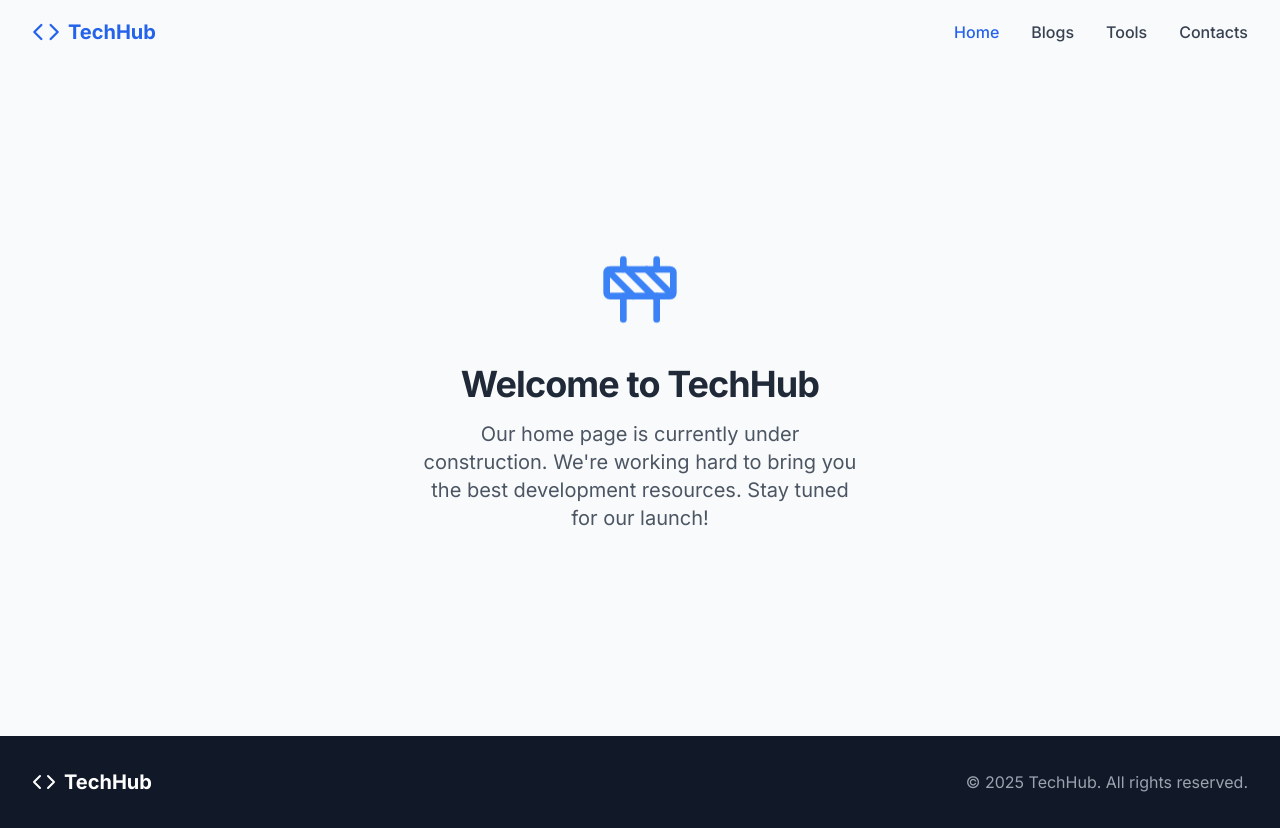
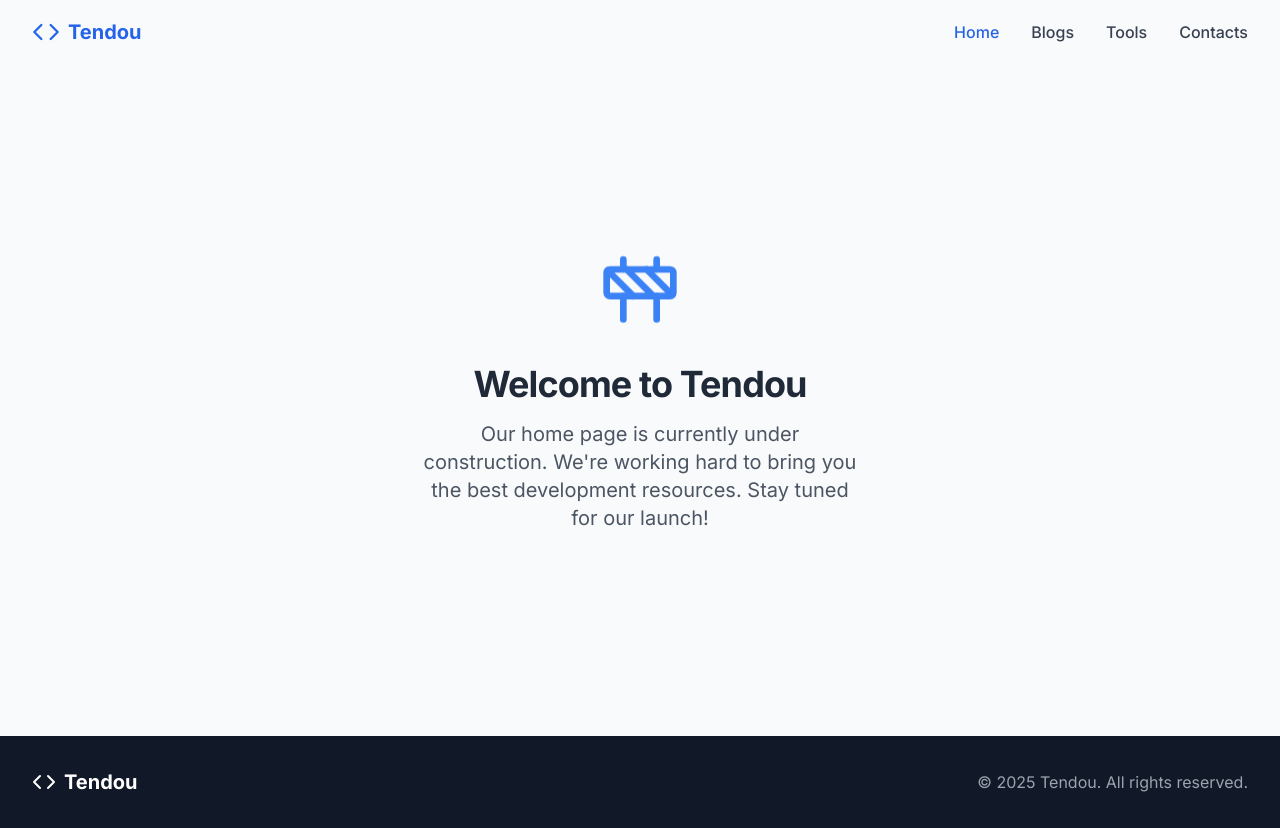
Before and after one commit to erichuanp/erichuanp.github.io, a React (Vite) app: page / in a window 1280 px wide. Built offline with nearby package versions, Linux system fonts and the light colour scheme.

Commit message:
change name

```diff
--- a/index.html
+++ b/index.html
@@ -7,7 +7,7 @@
     <link rel="preconnect" href="https://fonts.googleapis.com">
     <link rel="preconnect" href="https://fonts.gstatic.com" crossorigin>
     <link href="https://fonts.googleapis.com/css2?family=Inter:wght@300;400;500;600;700&display=swap" rel="stylesheet">
-    <title>TechHub - Development Resources</title>
+    <title>Tendou</title>
   </head>
   <body>
     <div id="root"></div>
--- a/package.json
+++ b/package.json
@@ -9,7 +9,7 @@
     "lint": "eslint .",
     "preview": "vite preview",
     "predeploy": "npm run build",
-    "deploy": "gh-pages -d dist -b main"
+    "deploy": "gh-pages -d dist -b main https://github.com/erichuanp/erichuanp.github.io.git"
   },
   "dependencies": {
     "framer-motion": "^11.0.8",
--- a/src/components/navigation/Footer.tsx
+++ b/src/components/navigation/Footer.tsx
@@ -11,9 +11,9 @@ const Footer: React.FC = () => {
         <div className="flex items-center justify-between">
           <div className="flex items-center space-x-2">
             <Code size={24} />
-            <span className="text-xl font-bold">TechHub</span>
+            <span className="text-xl font-bold">Tendou</span>
           </div>
-          <p className="text-gray-400">&copy; {currentYear} TechHub. All rights reserved.</p>
+          <p className="text-gray-400">&copy; {currentYear} Tendou. All rights reserved.</p>
         </div>
       </div>
     </footer>
--- a/src/components/navigation/Navbar.tsx
+++ b/src/components/navigation/Navbar.tsx
@@ -36,7 +36,7 @@ const Navbar: React.FC<NavbarProps> = ({ isScrolled }) => {
           className="flex items-center space-x-2 text-xl font-bold text-primary-600"
         >
           <Code size={28} />
-          <span>TechHub</span>
+          <span>Tendou</span>
         </NavLink>
 
         {/* Desktop Menu */}
--- a/src/pages/HomePage.tsx
+++ b/src/pages/HomePage.tsx
@@ -6,7 +6,7 @@ const HomePage: React.FC = () => {
   return (
     <PageTransition>
       <UnderConstruction
-        title="Welcome to TechHub"
+        title="Welcome to Tendou"
         message="Our home page is currently under construction. We're working hard to bring you the best development resources. Stay tuned for our launch!"
       />
     </PageTransition>
```
Also changed, not shown: 1 other file (tests, documents, lock files or other folders).
